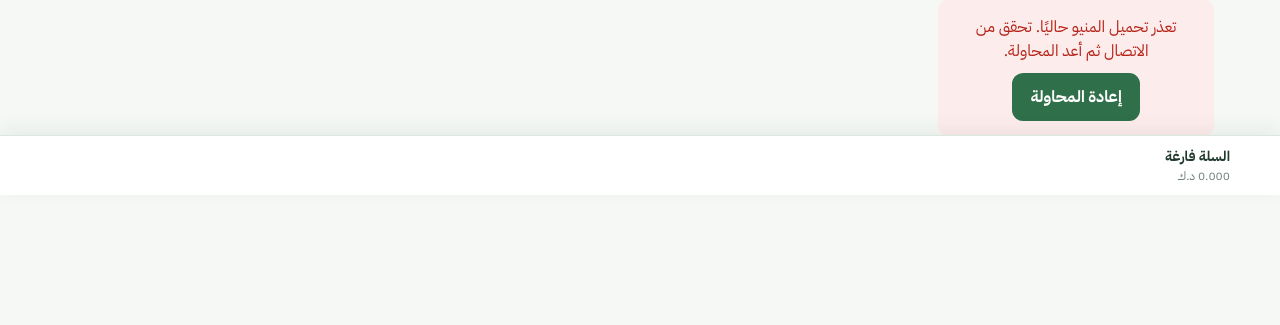
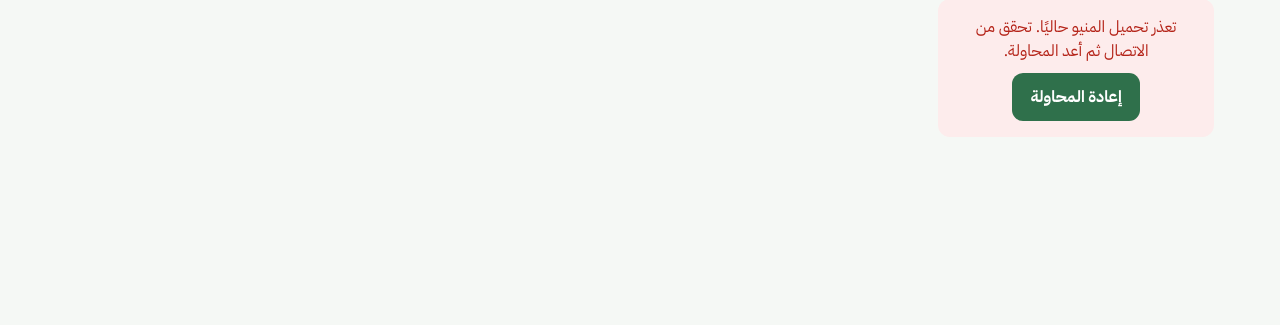
Before and after one commit to Malek-9292/kheralden92, a Laravel app: page / in a window 1280 px wide. Shown: the part 605-930 px from the top of the page. Run offline with Laravel 12, Linux system fonts and the light colour scheme; data that the repository does not hold is empty; parts of the project's set-up code (start-up, migrations or seed data) failed here and were passed over; some libraries are stand-ins or nearby versions.

Commit message:
Hide empty cart bar until first product is added

```diff
--- a/resources/views/storefront/index.blade.php
+++ b/resources/views/storefront/index.blade.php
@@ -28,6 +28,7 @@
         .sf-brand .tag{font-size:13px;color:var(--brand-tagline-color,#6f8376);line-height:1.5;width:100%;margin-top:6px;display:block}
         .sf-header .sf-fulfillment,.sf-header .sf-actions{padding-inline:max(12px,env(safe-area-inset-left)) max(12px,env(safe-area-inset-right))}
         .cartbar.is-empty #openCart{display:none}
+        .cartbar.is-empty{display:none}
         .sf-fulfillment{display:grid;grid-template-columns:1fr 1fr;gap:8px;width:100%;max-width:420px;margin-inline:auto}
         .sf-fulfillment button{border:1.5px solid var(--brand);background:#fff;color:var(--brand);border-radius:999px;min-height:var(--tap);padding:10px 12px;font-weight:700;font-size:13px;width:100%;line-height:1.3}
         .sf-fulfillment button.active{background:var(--brand);color:#fff}
```
